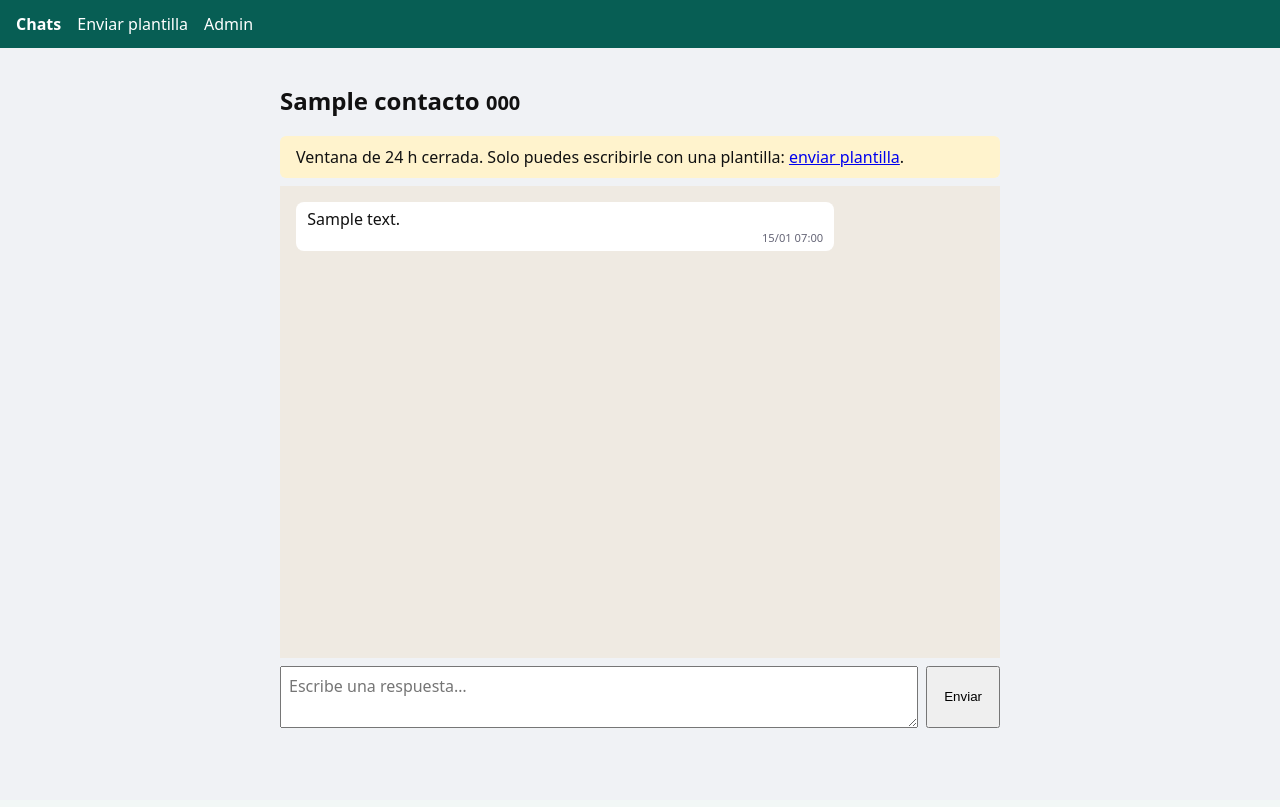
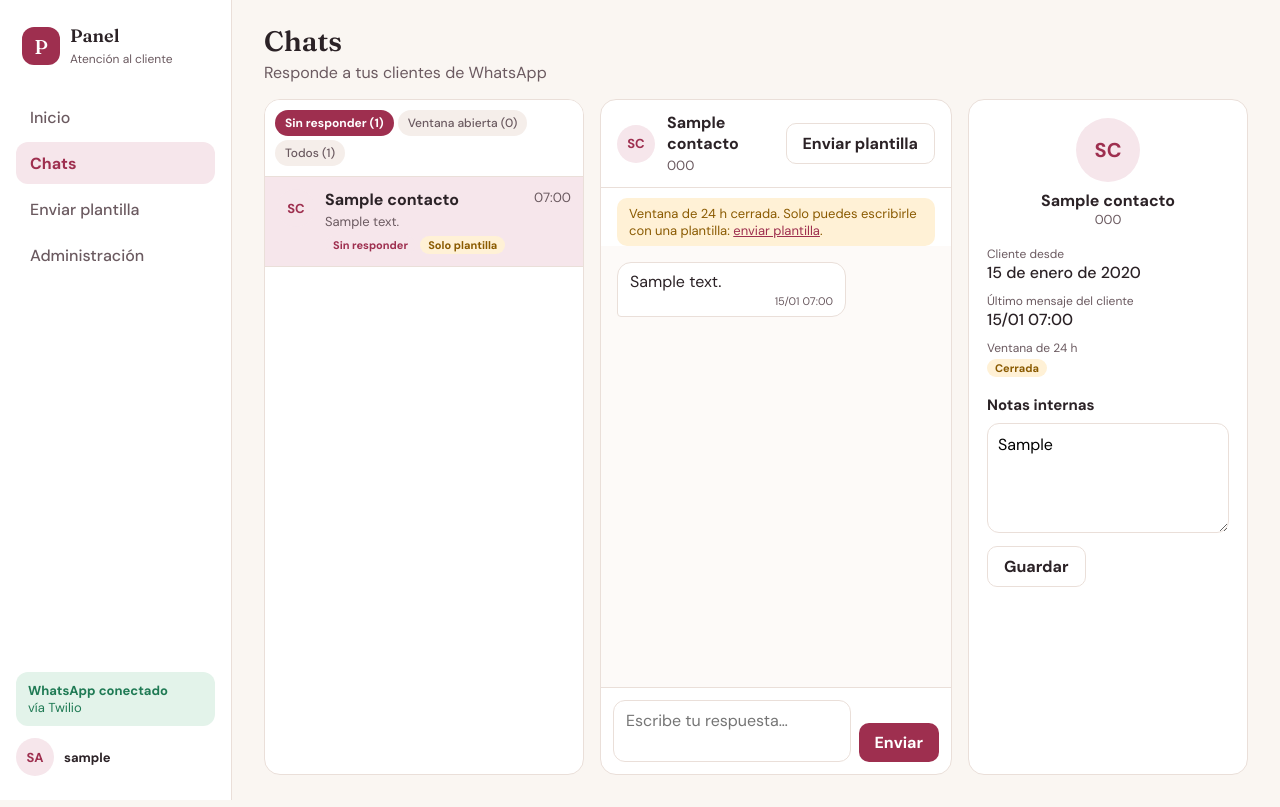
Before and after one commit to zaaaik/wsp_dashboard, a Django app: page /chat/1/ in a window 1280 px wide. Before the commit the page ends 728 px from the top, so only its background shows below. Run offline with Django 5.2, Linux system fonts and the light colour scheme; a user stored in the database is signed in; tables that the repository leaves empty hold one stand-in row (values such as "Sample post").

Commit message:
Rediseño: barra lateral, Inicio con métricas y Chats de tres columnas con notas internas
Co-Authored-By: Claude Sonnet 5.5 <noreply@anthropic.com>

```diff
--- a/dashboard/chats/templates/chats/_lista.html
+++ b/dashboard/chats/templates/chats/_lista.html
@@ -1,9 +1,20 @@
-{% for c in contactos %}
-  <a class="fila" href="{% url 'chat' c.pk %}">
-    <strong>{{ c }}</strong> <small>{{ c.telefono }} · {{ c.ultima_fecha|date:"d/m H:i" }}</small><br>
-    <small>{{ c.ultimo_texto|truncatechars:70 }}</small>
-    {% if not c.ventana_abierta %}<small> · ventana 24 h cerrada</small>{% endif %}
+<div class="tabs" role="tablist" aria-label="Filtrar chats">
+  <a role="tab" class="{% if filtro == 'sin_responder' %}on{% endif %}" href="?f=sin_responder">Sin responder ({{ cuentas.sin_responder }})</a>
+  <a role="tab" class="{% if filtro == 'abiertas' %}on{% endif %}" href="?f=abiertas">Ventana abierta ({{ cuentas.abiertas }})</a>
+  <a role="tab" class="{% if filtro == 'todos' %}on{% endif %}" href="?f=todos">Todos ({{ cuentas.todos }})</a>
+</div>
+{% for c in conversaciones %}
+  <a class="conv {% if c.pk == seleccionado %}sel{% endif %}" href="{% url 'chat' c.pk %}?f={{ filtro }}">
+    <div class="av">{{ c.iniciales }}</div>
+    <div class="t">
+      <div class="r"><b>{{ c }}</b><small>{{ c.ultima_fecha|date:"H:i" }}</small></div>
+      <span>{{ c.ultimo_texto|truncatechars:60 }}</span>
+      <div>
+        {% if c.ultima_dir == 'in' %}<span class="chip">Sin responder</span>{% endif %}
+        {% if not c.ventana_abierta %}<span class="chip warn">Solo plantilla</span>{% endif %}
+      </div>
+    </div>
   </a>
 {% empty %}
-  <p>Aún no hay conversaciones.</p>
+  <p class="vacio">No hay conversaciones en esta vista.</p>
 {% endfor %}
--- a/dashboard/chats/templates/chats/base.html
+++ b/dashboard/chats/templates/chats/base.html
@@ -3,33 +3,75 @@
 <head>
   <meta charset="utf-8">
   <meta name="viewport" content="width=device-width, initial-scale=1">
-  <title>{% block titulo %}Chats{% endblock %}</title>
+  <title>{% block titulo %}Panel de atención{% endblock %}</title>
+  <link rel="preconnect" href="https://fonts.googleapis.com">
+  <link rel="preconnect" href="https://fonts.gstatic.com" crossorigin>
+  <link href="https://fonts.googleapis.com/css2?family=DM+Sans:wght@400;500;700&family=Fraunces:wght@500;600&display=swap" rel="stylesheet">
   <script src="https://unpkg.com/htmx.org@2.0.4"></script>
   <style>
-    body { font-family: system-ui, sans-serif; margin: 0; background: #f0f2f5; color: #111; }
-    header { background: #075e54; color: #fff; padding: .8rem 1rem; display: flex; gap: 1rem; align-items: center; }
-    header a { color: #fff; text-decoration: none; }
-    main { max-width: 720px; margin: 0 auto; padding: 1rem; }
-    .fila { display: block; background: #fff; padding: .8rem 1rem; border-bottom: 1px solid #eee; color: inherit; text-decoration: none; }
-    .fila small { color: #667; }
-    #mensajes { background: #efeae2; padding: 1rem; height: 55vh; overflow-y: auto; display: flex; flex-direction: column; gap: .4rem; }
-    .burbuja { max-width: 75%; padding: .4rem .7rem; border-radius: 8px; background: #fff; white-space: pre-wrap; }
-    .burbuja.out { align-self: flex-end; background: #d9fdd3; }
-    .burbuja small { display: block; color: #667; font-size: .7rem; text-align: right; }
-    .aviso { padding: .6rem 1rem; margin-bottom: .5rem; border-radius: 6px; background: #fff3cd; }
-    .aviso.ok { background: #d1f2e0; }
-    .error { color: #b00020; padding: .3rem 0; }
-    form.enviar { display: flex; gap: .5rem; margin-top: .5rem; }
-    form.enviar textarea { flex: 1; padding: .5rem; font: inherit; }
-    button { padding: .5rem 1rem; }
+    :root {
+      --bg: #faf6f2; --card: #fff; --line: #eadfd9; --ink: #2b2226; --mut: #6b5a60;
+      --acc: #9e2f4f; --acc-hover: #7a2039; --acc-soft: #f6e6eb;
+      --ok: #1f7a54; --ok-soft: #e3f3ea; --warn: #8a5a00; --warn-soft: #fff1d6;
+    }
+    * { box-sizing: border-box; }
+    body { margin: 0; background: var(--bg); color: var(--ink); font-family: 'DM Sans', system-ui, sans-serif; display: flex; min-height: 100vh; }
+    a { color: var(--acc); }
+    button, input, textarea { font: inherit; }
+    h1, h2 { margin: 0; }
+    h1 { font-family: Fraunces, serif; font-weight: 600; font-size: 28px; }
+    h2 { font-size: 15px; font-weight: 700; }
+
+    aside { width: 232px; flex: none; background: var(--card); border-right: 1px solid var(--line); padding: 24px 16px; display: flex; flex-direction: column; gap: 28px; position: sticky; top: 0; height: 100vh; }
+    .marca { display: flex; align-items: center; gap: 10px; padding: 0 6px; }
+    .marca .logo { width: 38px; height: 38px; border-radius: 12px; background: var(--acc); color: #fff; display: flex; align-items: center; justify-content: center; font-family: Fraunces, serif; font-size: 20px; }
+    .marca b { font-family: Fraunces, serif; font-size: 18px; display: block; }
+    .marca small { color: var(--mut); font-size: 12px; }
+    nav { display: flex; flex-direction: column; gap: 4px; }
+    nav a { display: flex; align-items: center; gap: 10px; min-height: 42px; padding: 0 14px; border-radius: 12px; color: var(--mut); text-decoration: none; font-weight: 500; }
+    nav a:hover { background: #f5eeea; color: var(--ink); }
+    nav a.on { background: var(--acc-soft); color: var(--acc); font-weight: 700; }
+    .pie { margin-top: auto; display: flex; flex-direction: column; gap: 12px; font-size: 13px; }
+    .estado { background: var(--ok-soft); color: var(--ok); border-radius: 12px; padding: 10px 12px; }
+    .estado b { display: block; }
+    .yo { display: flex; align-items: center; gap: 10px; }
+
+    .principal { flex: 1; min-width: 0; display: flex; flex-direction: column; }
+    header.sup { padding: 24px 32px 16px; display: flex; justify-content: space-between; align-items: flex-end; gap: 16px; flex-wrap: wrap; }
+    header.sup p { margin: 4px 0 0; color: var(--mut); }
+    .contenido { padding: 0 32px 32px; flex: 1; min-height: 0; }
+
+    .av { width: 38px; height: 38px; border-radius: 50%; background: var(--acc-soft); color: var(--acc); display: flex; align-items: center; justify-content: center; font-weight: 700; font-size: 13px; flex: none; }
+    .btn { display: inline-block; border: 0; border-radius: 10px; padding: 9px 16px; background: var(--acc); color: #fff; font-weight: 700; cursor: pointer; text-decoration: none; }
+    .btn:hover { background: var(--acc-hover); color: #fff; }
+    .btn.sec { background: var(--card); color: var(--ink); border: 1px solid var(--line); }
+    .btn.sec:hover { background: #f5eeea; color: var(--ink); }
+    .chip { display: inline-block; font-size: 11px; font-weight: 700; padding: 2px 8px; border-radius: 10px; background: var(--acc-soft); color: var(--acc); }
+    .chip.ok { background: var(--ok-soft); color: var(--ok); }
+    .chip.warn { background: var(--warn-soft); color: var(--warn); }
+    .tarjeta { background: var(--card); border: 1px solid var(--line); border-radius: 16px; padding: 18px 20px; }
+
+    @media (max-width: 800px) {
+      aside { display: none; }
+      header.sup, .contenido { padding-left: 16px; padding-right: 16px; }
+    }
   </style>
+  {% block estilos %}{% endblock %}
 </head>
 <body>
-  <header>
-    <a href="{% url 'lista_chats' %}"><strong>Chats</strong></a>
-    <a href="{% url 'enviar_plantilla' %}">Enviar plantilla</a>
-    <a href="/admin/">Admin</a>
-  </header>
-  <main>{% block contenido %}{% endblock %}</main>
+  <aside>
+    <div class="marca"><div class="logo">P</div><div><b>Panel</b><small>Atención al cliente</small></div></div>
+    <nav aria-label="Secciones">
+      <a href="{% url 'inicio' %}" class="{% if request.resolver_match.url_name == 'inicio' %}on{% endif %}">Inicio</a>
+      <a href="{% url 'chats' %}" class="{% if request.resolver_match.url_name == 'chats' or request.resolver_match.url_name == 'chat' %}on{% endif %}">Chats</a>
+      <a href="{% url 'enviar_plantilla' %}" class="{% if request.resolver_match.url_name == 'enviar_plantilla' %}on{% endif %}">Enviar plantilla</a>
+      <a href="/admin/">Administración</a>
+    </nav>
+    <div class="pie">
+      <div class="estado"><b>WhatsApp conectado</b>vía Twilio</div>
+      <div class="yo"><div class="av">{{ request.user.get_username|slice:":2"|upper }}</div><div><b>{{ request.user.get_username }}</b></div></div>
+    </div>
+  </aside>
+  <div class="principal">{% block contenido %}{% endblock %}</div>
 </body>
 </html>
--- a/dashboard/chats/templates/chats/chat.html
+++ /dev/null
@@ -1,19 +0,0 @@
-{% extends 'chats/base.html' %}
-{% block titulo %}{{ contacto }}{% endblock %}
-{% block contenido %}
-<h2>{{ contacto }} <small>{{ contacto.telefono }}</small></h2>
-<div id="panel" hx-get="{% url 'chat_mensajes' contacto.pk %}" hx-trigger="every 3s" hx-swap="innerHTML">
-  {% include 'chats/_mensajes.html' %}
-</div>
-<form class="enviar" hx-post="{% url 'chat_enviar' contacto.pk %}" hx-target="#panel" hx-swap="innerHTML"
-      hx-on::after-request="this.reset()">
-  {% csrf_token %}
-  <textarea name="texto" rows="2" placeholder="Escribe una respuesta…" required></textarea>
-  <button type="submit">Enviar</button>
-</form>
-<script>
-  const bajar = () => { const m = document.getElementById('mensajes'); if (m) m.scrollTop = m.scrollHeight; };
-  bajar();
-  document.body.addEventListener('htmx:afterSwap', bajar);
-</script>
-{% endblock %}
--- /dev/null
+++ b/dashboard/chats/templates/chats/chats.html
@@ -0,0 +1,116 @@
+{% extends 'chats/base.html' %}
+{% block titulo %}Chats{% endblock %}
+{% block estilos %}
+<style>
+  .panel { display: grid; grid-template-columns: 320px minmax(0, 1fr) 280px; gap: 16px; height: calc(100vh - 124px); }
+  .col { background: var(--card); border: 1px solid var(--line); border-radius: 16px; min-height: 0; display: flex; flex-direction: column; overflow: hidden; }
+  .lista { overflow-y: auto; }
+  .tabs { display: flex; gap: 4px; padding: 10px; border-bottom: 1px solid var(--line); flex-wrap: wrap; position: sticky; top: 0; background: var(--card); }
+  .tabs a { font-size: 12px; font-weight: 500; padding: 5px 10px; border-radius: 14px; background: #f5eeea; color: var(--mut); text-decoration: none; }
+  .tabs a.on { background: var(--acc); color: #fff; font-weight: 700; }
+  .conv { display: flex; gap: 10px; padding: 12px; border-bottom: 1px solid var(--line); color: inherit; text-decoration: none; }
+  .conv:hover { background: #fbf7f4; }
+  .conv.sel { background: var(--acc-soft); }
+  .conv .t { flex: 1; min-width: 0; display: flex; flex-direction: column; gap: 3px; }
+  .conv .r { display: flex; justify-content: space-between; gap: 8px; }
+  .conv .r small { color: var(--mut); }
+  .conv .t > span { color: var(--mut); font-size: 13px; white-space: nowrap; overflow: hidden; text-overflow: ellipsis; }
+  .vacio { color: var(--mut); padding: 16px; margin: 0; }
+
+  .cab { padding: 12px 16px; border-bottom: 1px solid var(--line); display: flex; align-items: center; gap: 12px; }
+  .cab .t { flex: 1; min-width: 0; }
+  .cab .t b { display: block; }
+  .cab .t small { color: var(--mut); }
+  .conversacion { flex: 1; min-height: 0; display: flex; flex-direction: column; }
+  #panel { flex: 1; min-height: 0; display: flex; flex-direction: column; }
+  .aviso { margin: 10px 16px 0; padding: 7px 12px; border-radius: 10px; font-size: 13px; background: var(--warn-soft); color: var(--warn); }
+  .aviso.ok { background: var(--ok-soft); color: var(--ok); }
+  .error { color: #b00020; padding: 6px 16px 0; font-size: 13px; }
+  #mensajes { flex: 1; min-height: 0; overflow-y: auto; padding: 16px; display: flex; flex-direction: column; gap: 6px; background: #fdfaf8; }
+  .burbuja { max-width: 72%; padding: 8px 12px; border-radius: 14px 14px 14px 4px; background: #fff; border: 1px solid var(--line); white-space: pre-wrap; }
+  .burbuja.out { align-self: flex-end; background: var(--acc-soft); border-color: #ecd0d8; border-radius: 14px 14px 4px 14px; }
+  .burbuja small { display: block; color: var(--mut); font-size: 11px; text-align: right; margin-top: 2px; }
+  form.enviar { display: flex; gap: 8px; padding: 12px; border-top: 1px solid var(--line); align-items: flex-end; }
+  form.enviar textarea { flex: 1; resize: none; padding: 9px 12px; border: 1px solid var(--line); border-radius: 12px; }
+  form.enviar textarea:focus { outline: 2px solid var(--acc-soft); border-color: var(--acc); }
+  .vacio-chat { margin: auto; text-align: center; color: var(--mut); padding: 24px; }
+
+  .ficha { padding: 18px; overflow-y: auto; gap: 18px; }
+  .ficha .id { text-align: center; }
+  .ficha .id .av { width: 64px; height: 64px; font-size: 20px; margin: 0 auto 8px; }
+  .ficha dl { margin: 0; display: grid; gap: 10px; }
+  .ficha dt { color: var(--mut); font-size: 12px; }
+  .ficha dd { margin: 0; font-weight: 500; }
+  .ficha textarea { width: 100%; min-height: 110px; padding: 10px; border: 1px solid var(--line); border-radius: 12px; resize: vertical; margin: 8px 0; }
+  .guardado { color: var(--ok); font-size: 12px; margin-left: 8px; }
+
+  @media (max-width: 1100px) { .panel { grid-template-columns: 300px minmax(0, 1fr); } .ficha { display: none; } }
+  @media (max-width: 800px) {
+    .panel { grid-template-columns: 1fr; height: calc(100vh - 100px); }
+    .tiene-chat .col.lista { display: none; }
+    .sin-chat .col.conv-col { display: none; }
+  }
+</style>
+{% endblock %}
+{% block contenido %}
+<header class="sup">
+  <div><h1>Chats</h1><p>Responde a tus clientes de WhatsApp</p></div>
+</header>
+<div class="contenido">
+  <div class="panel {% if contacto %}tiene-chat{% else %}sin-chat{% endif %}">
+    <div class="col lista">
+      <div hx-get="{% url 'lista_parcial' %}?f={{ filtro }}&sel={{ seleccionado|default:'' }}" hx-trigger="every 5s" hx-swap="innerHTML">
+        {% include 'chats/_lista.html' %}
+      </div>
+    </div>
+
+    <div class="col conv-col">
+      {% if contacto %}
+        <div class="cab">
+          <div class="av">{{ contacto.iniciales }}</div>
+          <div class="t"><b>{{ contacto }}</b><small>{{ contacto.telefono }}</small></div>
+          <a class="btn sec" href="{% url 'enviar_plantilla' %}?telefono={{ contacto.telefono|urlencode }}">Enviar plantilla</a>
+        </div>
+        <div class="conversacion">
+          <div id="panel" hx-get="{% url 'chat_mensajes' contacto.pk %}" hx-trigger="every 3s" hx-swap="innerHTML">
+            {% include 'chats/_mensajes.html' %}
+          </div>
+          <form class="enviar" hx-post="{% url 'chat_enviar' contacto.pk %}" hx-target="#panel" hx-swap="innerHTML" hx-on::after-request="this.reset()">
+            {% csrf_token %}
+            <textarea name="texto" rows="2" placeholder="Escribe tu respuesta…" required></textarea>
+            <button class="btn" type="submit">Enviar</button>
+          </form>
+        </div>
+      {% else %}
+        <div class="vacio-chat"><h2>Elige una conversación</h2><p>Selecciona un chat de la lista para ver el historial y responder.</p></div>
+      {% endif %}
+    </div>
+
+    <div class="col ficha">
+      {% if contacto %}
+        <div class="id"><div class="av">{{ contacto.iniciales }}</div><b>{{ contacto }}</b><div style="color:var(--mut);font-size:13px">{{ contacto.telefono }}</div></div>
+        <dl>
+          <div><dt>Cliente desde</dt><dd>{{ contacto.creado|date:"j \d\e F \d\e Y" }}</dd></div>
+          <div><dt>Último mensaje del cliente</dt><dd>{% if contacto.ultimo_mensaje_entrante %}{{ contacto.ultimo_mensaje_entrante|date:"d/m H:i" }}{% else %}—{% endif %}</dd></div>
+          <div><dt>Ventana de 24 h</dt><dd>{% if contacto.ventana_abierta %}<span class="chip ok">Abierta</span>{% else %}<span class="chip warn">Cerrada</span>{% endif %}</dd></div>
+        </dl>
+        <form hx-post="{% url 'chat_notas' contacto.pk %}" hx-target="#estado-notas" hx-swap="innerHTML">
+          {% csrf_token %}
+          <h2>Notas internas</h2>
+          <textarea name="notas" placeholder="Solo las ven los agentes">{{ contacto.notas }}</textarea>
+          <button class="btn sec" type="submit">Guardar</button><span id="estado-notas" class="guardado"></span>
+        </form>
+      {% else %}
+        <p class="vacio">La ficha del cliente aparece aquí.</p>
+      {% endif %}
+    </div>
+  </div>
+</div>
+{% if contacto %}
+<script>
+  const bajar = () => { const m = document.getElementById('mensajes'); if (m) m.scrollTop = m.scrollHeight; };
+  bajar();
+  document.body.addEventListener('htmx:afterSwap', (e) => { if (e.target.id === 'panel') bajar(); });
+</script>
+{% endif %}
+{% endblock %}
--- a/dashboard/chats/templates/chats/lista.html
+++ /dev/null
@@ -1,4 +0,0 @@
-{% extends 'chats/base.html' %}
-{% block contenido %}
-<div hx-get="{% url 'lista_parcial' %}" hx-trigger="load, every 5s" hx-swap="innerHTML">Cargando…</div>
-{% endblock %}
--- a/dashboard/chats/urls.py
+++ b/dashboard/chats/urls.py
@@ -3,11 +3,13 @@ from django.urls import path
 from . import views
 
 urlpatterns = [
-    path('', views.lista_chats, name='lista_chats'),
+    path('', views.inicio, name='inicio'),
+    path('chats/', views.chats, name='chats'),
     path('chats/lista/', views.lista_parcial, name='lista_parcial'),
-    path('chat/<int:pk>/', views.chat, name='chat'),
+    path('chat/<int:pk>/', views.chats, name='chat'),
     path('chat/<int:pk>/mensajes/', views.chat_mensajes, name='chat_mensajes'),
     path('chat/<int:pk>/enviar/', views.chat_enviar, name='chat_enviar'),
+    path('chat/<int:pk>/notas/', views.chat_notas, name='chat_notas'),
     path('webhook/twilio/', views.webhook_twilio, name='webhook_twilio'),
     path('plantilla/', views.enviar_plantilla, name='enviar_plantilla'),
 ]
--- a/dashboard/chats/views.py
+++ b/dashboard/chats/views.py
@@ -1,6 +1,8 @@
 from django.conf import settings
 from django.contrib.admin.views.decorators import staff_member_required
 from django.http import HttpResponse, HttpResponseForbidden
+from datetime import timedelta
+
 from django.db.models import OuterRef, Subquery
 from django.shortcuts import get_object_or_404, render
 from django.utils import timezone
@@ -9,7 +11,7 @@ from django.views.decorators.http import require_POST
 from twilio.base.exceptions import TwilioRestException
 from twilio.request_validator import RequestValidator
 
-from .models import Contacto, Mensaje
+from .models import VENTANA, Contacto, Mensaje
 from .twilio_client import enviar_plantilla_pedido, enviar_texto
 
 
@@ -57,27 +59,71 @@ def enviar_plantilla(request):
     return render(request, 'chats/enviar_plantilla.html', contexto)
 
 
+def _conversaciones():
+    """Contactos con al menos un mensaje, más reciente primero, con datos del último mensaje."""
+    ultimo = Mensaje.objects.filter(contacto=OuterRef('pk')).order_by('-creado')
+    return (
+        Contacto.objects
+        .annotate(
+            ultima_fecha=Subquery(ultimo.values('creado')[:1]),
+            ultimo_texto=Subquery(ultimo.values('texto')[:1]),
+            ultima_dir=Subquery(ultimo.values('direccion')[:1]),
+        )
+        .filter(ultima_fecha__isnull=False)
+        .order_by('-ultima_fecha')
+    )
+
+
+FILTROS = ('sin_responder', 'abiertas', 'todos')
+
+
+def _contexto_lista(filtro, seleccionado=None):
+    filtro = filtro if filtro in FILTROS else 'sin_responder'
+    ahora = timezone.now()
+    todas = _conversaciones()
+    por_filtro = {
+        'sin_responder': todas.filter(ultima_dir=Mensaje.Direccion.ENTRANTE),
+        'abiertas': todas.filter(ultimo_mensaje_entrante__gte=ahora - VENTANA),
+        'todos': todas,
+    }
+    return {
+        'filtro': filtro,
+        'seleccionado': seleccionado,
+        'conversaciones': por_filtro[filtro],
+        'cuentas': {k: v.count() for k, v in por_filtro.items()},
+    }
+
+
 @staff_member_required
-def lista_chats(request):
-    return render(request, 'chats/lista.html')
+def inicio(request):
+    ahora = timezone.localtime()
+    inicio_dia = ahora.replace(hour=0, minute=0, second=0, microsecond=0)
+    sin_responder = _conversaciones().filter(ultima_dir=Mensaje.Direccion.ENTRANTE)
+    saludo = 'Buenos días' if ahora.hour < 12 else 'Buenas tardes' if ahora.hour < 20 else 'Buenas noches'
+    return render(request, 'chats/inicio.html', {
+        'saludo': saludo,
+        'nombre': request.user.first_name or request.user.get_username(),
+        'ahora': ahora,
+        'conversaciones_hoy': Contacto.objects.filter(mensajes__creado__gte=inicio_dia).distinct().count(),
+        'sin_responder': sin_responder.count(),
+        'ventanas_abiertas': Contacto.objects.filter(ultimo_mensaje_entrante__gte=timezone.now() - VENTANA).count(),
+        'enviados_hoy': Mensaje.objects.filter(direccion=Mensaje.Direccion.SALIENTE, creado__gte=inicio_dia).count(),
+        'recientes': sin_responder[:5],
+    })
+
+
+@staff_member_required
+def chats(request, pk=None):
+    contacto = get_object_or_404(Contacto, pk=pk) if pk else None
+    contexto = _contexto_lista(request.GET.get('f'), pk)
+    contexto.update({'contacto': contacto, 'mensajes': contacto.mensajes.all() if contacto else []})
+    return render(request, 'chats/chats.html', contexto)
 
 
 @staff_member_required
 def lista_parcial(request):
-    ultimo = Mensaje.objects.filter(contacto=OuterRef('pk')).order_by('-creado')
-    contactos = (
-        Contacto.objects
-        .annotate(ultima_fecha=Subquery(ultimo.values('creado')[:1]), ultimo_texto=Subquery(ultimo.values('texto')[:1]))
-        .filter(ultima_fecha__isnull=False)
-        .order_by('-ultima_fecha')
-    )
-    return render(request, 'chats/_lista.html', {'contactos': contactos})
-
-
-@staff_member_required
-def chat(request, pk):
-    contacto = get_object_or_404(Contacto, pk=pk)
-    return render(request, 'chats/chat.html', {'contacto': contacto, 'mensajes': contacto.mensajes.all()})
+    sel = request.GET.get('sel')
+    return render(request, 'chats/_lista.html', _contexto_lista(request.GET.get('f'), int(sel) if sel and sel.isdigit() else None))
 
 
 @staff_member_required
@@ -100,3 +146,12 @@ def chat_enviar(request, pk):
         except TwilioRestException as e:
             error = f'Twilio rechazó el envío: {e.msg}'
     return render(request, 'chats/_mensajes.html', {'contacto': contacto, 'mensajes': contacto.mensajes.all(), 'error': error})
+
+
+@staff_member_required
+@require_POST
+def chat_notas(request, pk):
+    contacto = get_object_or_404(Contacto, pk=pk)
+    contacto.notas = request.POST.get('notas', '').strip()
+    contacto.save(update_fields=['notas'])
+    return HttpResponse('Guardado')
```
Also changed, not shown: dashboard/chats/models.py (+8 -0 lines), dashboard/chats/templates/chats/inicio.html (added, +45 -0 lines), dashboard/chats/tests.py (+29 -0 lines), dashboard/chats/migrations/0002_contacto_notas.py (added).
